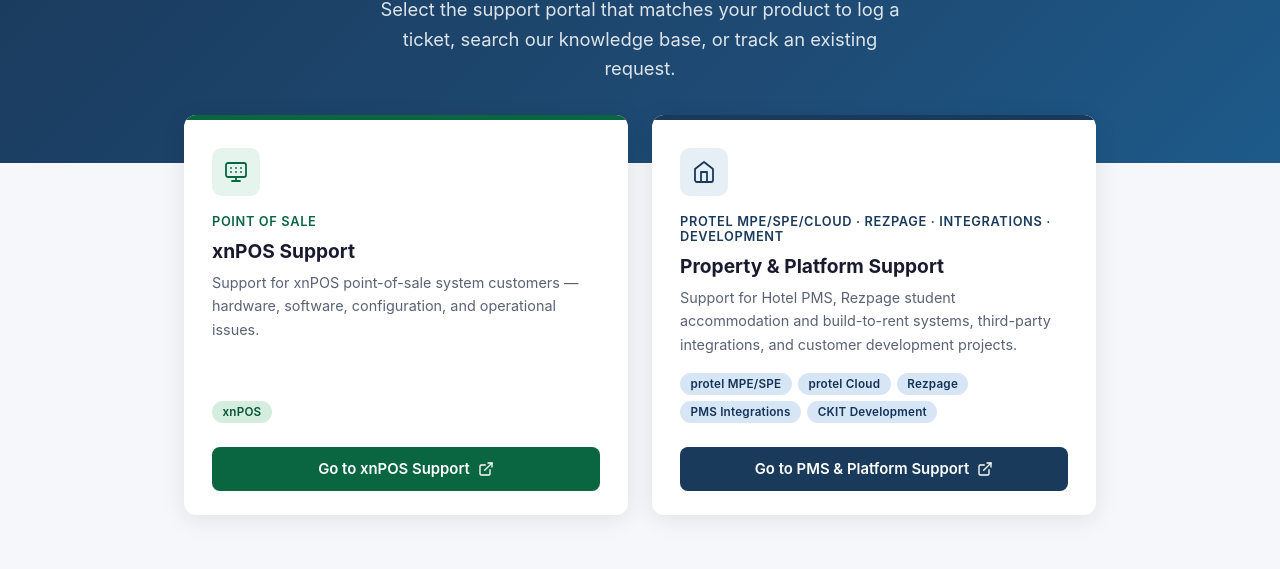
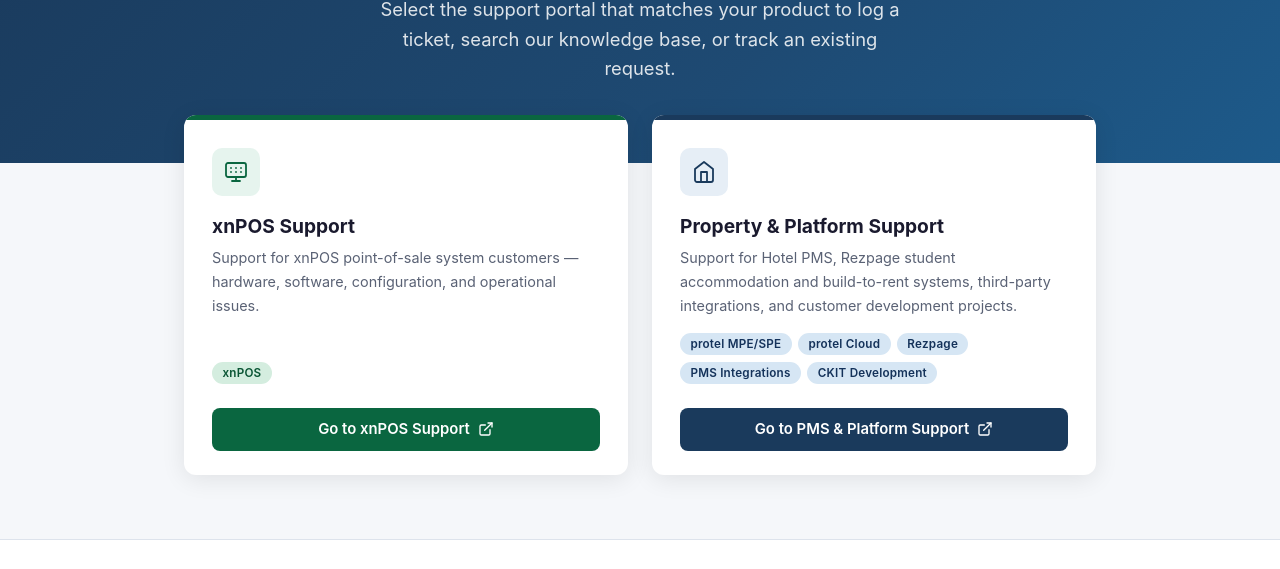
Before and after one commit to xnprotelsystems/support-landing-page, a plain HTML site: page index.html in a window 1280 px wide. Shown: the part 215-784 px from the top of the page. Drawn offline with Linux system fonts and the light colour scheme.

Commit message:
Remove subheadings from both cards

```diff
--- a/index.html
+++ b/index.html
@@ -286,7 +286,6 @@
             <path d="M7 8h.01M12 8h.01M17 8h.01M7 12h.01M12 12h.01M17 12h.01"/>
           </svg>
         </div>
-        <div class="card-subtitle">Point of Sale</div>
         <h2>xnPOS Support</h2>
         <p>Support for xnPOS point-of-sale system customers — hardware, software, configuration, and operational issues.</p>
         <div class="tag-list">
@@ -314,7 +313,6 @@
             <polyline points="9 22 9 12 15 12 15 22"/>
           </svg>
         </div>
-        <div class="card-subtitle">protel MPE/SPE/Cloud · Rezpage · Integrations · Development</div>
         <h2>Property &amp; Platform Support</h2>
         <p>Support for Hotel PMS, Rezpage student accommodation and build-to-rent systems, third-party integrations, and customer development projects.</p>
         <div class="tag-list">
```
